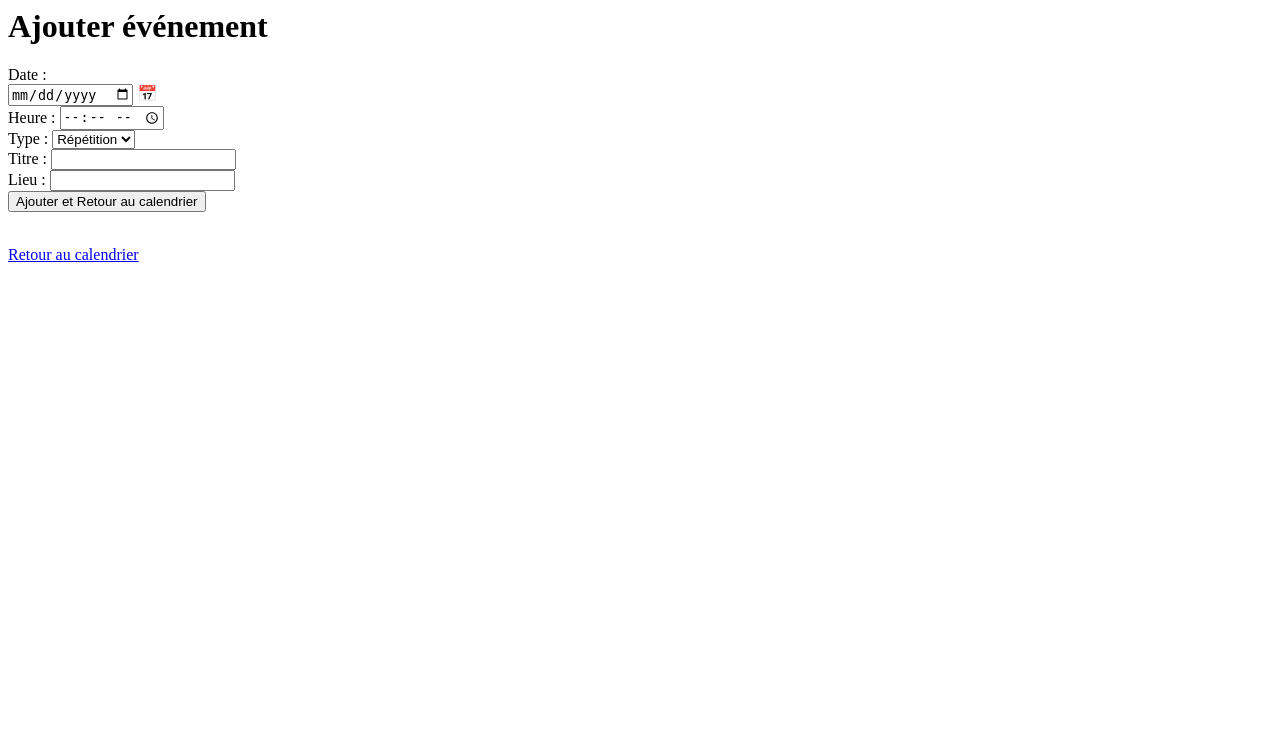
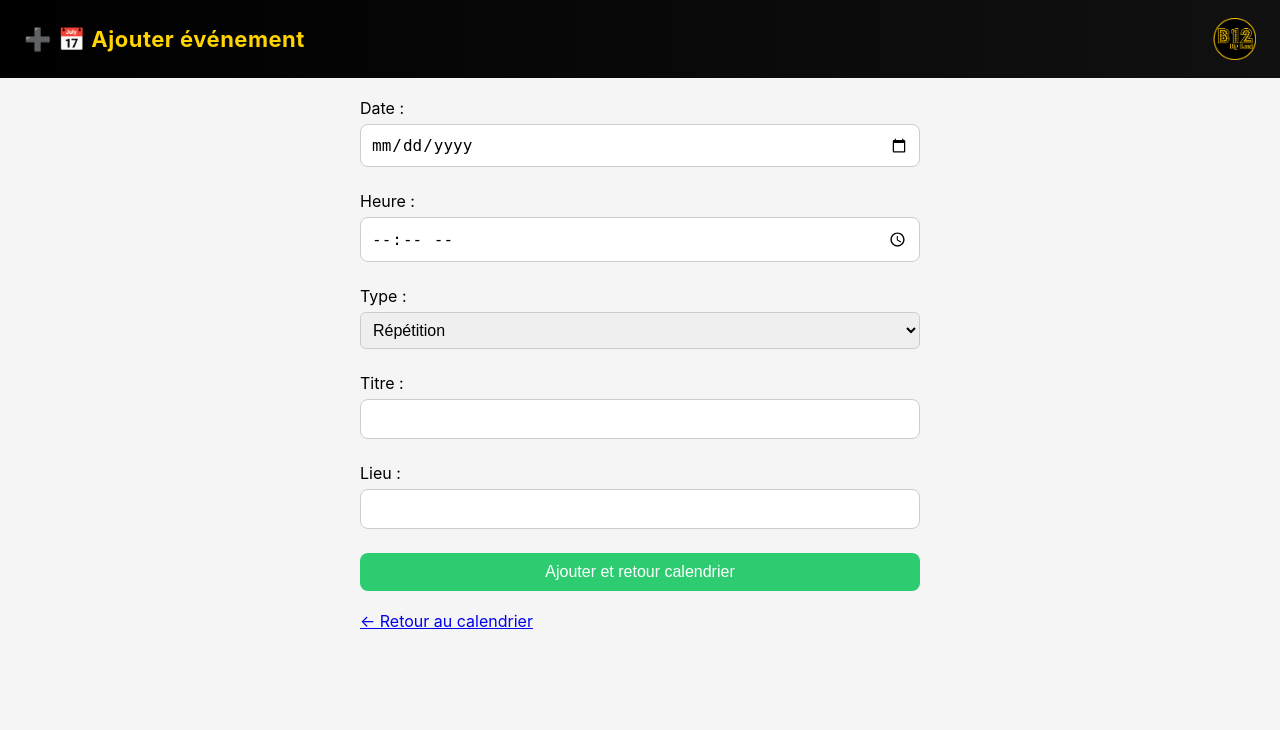
Before and after one commit to audreychatillon/b12-calendar, a Flask app: page /add in a window 1280 px wide. Shown: the top 730 px of the page. Run offline with Flask 3, Linux system fonts and the light colour scheme.

Commit message:
homogénéisation de ajouter un événement avec les autres pages

```diff
--- a/templates/add.html
+++ b/templates/add.html
@@ -1,13 +1,33 @@
-<h1>Ajouter événement</h1>
+<!DOCTYPE html>
+<html lang="fr">
+<head>
+    <meta charset="UTF-8">
+    <meta name="viewport" content="width=device-width, initial-scale=1.0">
+
+    <title>Ajouter événement</title>
+
+    <link rel="stylesheet" href="{{ url_for('static', filename='css/style.css') }}">
+</head>
+
+<body class="page-add">
+
+<header class="site-header">
+
+    <h1 class="site-title">➕ 📅 Ajouter événement</h1>
+
+    <img src="{{ url_for('static', filename='img/b12.png') }}"
+         class="site-logo"
+         alt="B12 logo">
+
+</header>
+
+<div class="page">
 
     <form method="post">
 
         <div class="field">
             <label>Date :</label>
-        <div class="date-input">
             <input type="date" name="date" required>
-            <span>📅</span>
-        </div>
         </div>
 
         <div class="field">
@@ -33,9 +53,15 @@
             <input name="lieu">
         </div>
 
-    <button type="submit">Ajouter et Retour au calendrier</button>
+        <button type="submit">Ajouter et retour calendrier</button>
+
     </form>
 
     <br>
 
-<a href="/">Retour au calendrier</a>
+    <a href="/" class="back-link">← Retour au calendrier</a>
+
+</div>
+
+</body>
+</html>
```
Also changed, not shown: templates/inscription.html (+5 -3 lines). Lines whose indentation alone changed are shown as unchanged.
